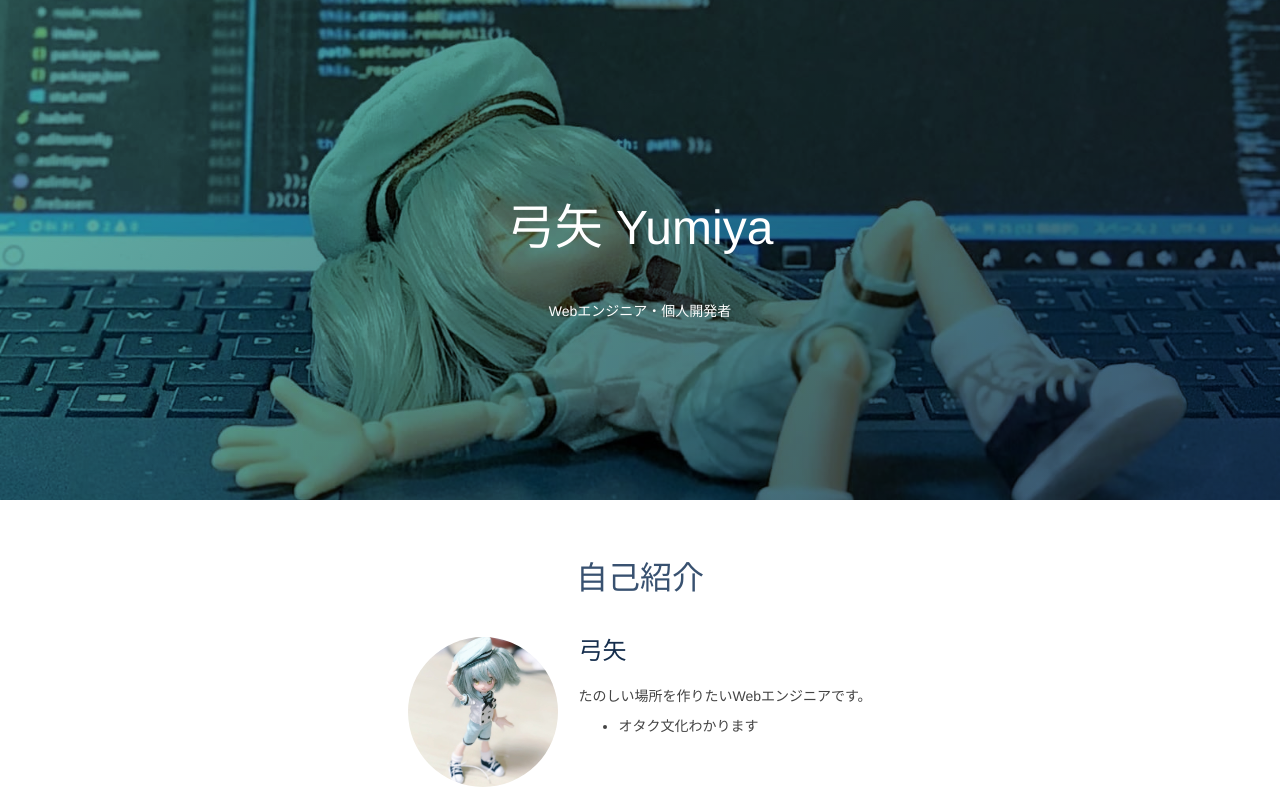
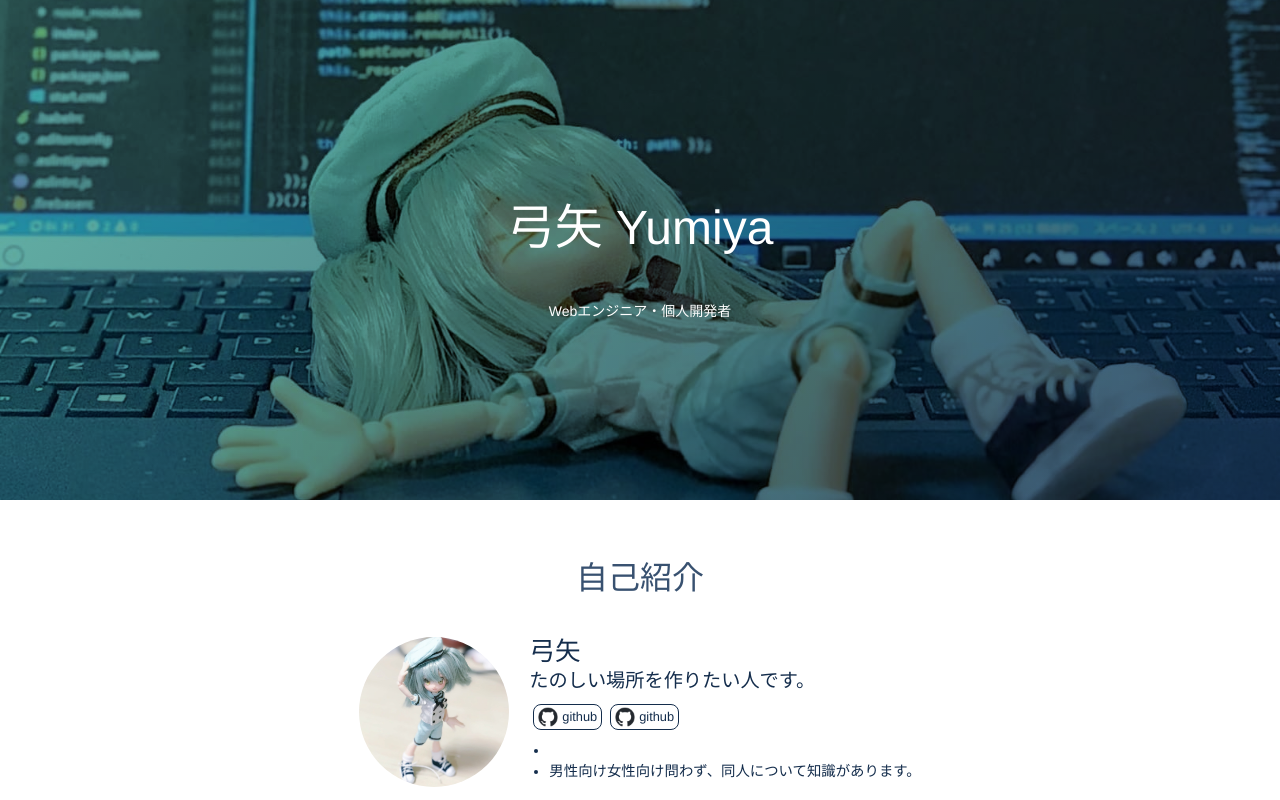
Before and after one commit to yumiyach/portfolio, a Nuxt app: page / in a window 1280 px wide. Shown: the top 800 px of the page. Built offline with nearby package versions, Linux system fonts and the light colour scheme.

Commit message:
プロフィール欄修正

```diff
--- a/components/ProlifePanel.vue
+++ b/components/ProlifePanel.vue
@@ -1,17 +1,44 @@
 <template>
   <div class="profile">
     <div class="profile_photo">
-        <img src="/avatar.jpg" alt="avatar" />
+      <img :src="profile.imageUrl" alt="avatar" />
     </div>
     <div class="profile_content">
-      <h3 class="profile_name">弓矢</h3>
-      <p class="profile_copy">たのしい場所を作りたいWebエンジニアです。</p>
+      <h3 class="profile_name">{{ profile.name }}</h3>
+      <p class="profile_caption">{{ profile.caption }}</p>
+      <div class="profile_links">
+        <a
+          class="profile_link"
+          v-for="(link, i) in profile.links"
+          :key="i"
+          :href="link.url"
+        >
+          <img :src="link.iconUrl" alt="icon" />
+          {{ link.name }}
+        </a>
+      </div>
       <ul class="profile_list">
-        <li>オタク文化わかります</li>
+        <li
+          class="profile_list_item"
+          v-for="(item, i) in profile.list"
+          :key="i"
+        >
+          {{ item }}
+        </li>
       </ul>
     </div>
   </div>
 </template>
+
+<script setup lang="ts">
+import { TProfile } from "~/types";
+const props = defineProps({
+  profile: {
+    type: Object as () => TProfile,
+    required: true,
+  },
+});
+</script>
 
 <style scoped>
 .profile {
@@ -26,25 +53,72 @@
 }
 .profile_photo {
   margin-right: 20px;
-  width: 150px;
-  aspect-ratio: 1;
-}
-@media screen and (max-width: 768px) {
-  .profile_photo {
+  @media screen and (max-width: 768px) {
     margin-right: 0;
+    margin-bottom: 20px;
   }
 }
 .profile_photo img {
-  width: 100%;
-  height: 100%;
+  width: 150px;
+  height: 150px;
+  aspect-ratio: 1;
   object-fit: cover;
   border-radius: 50%;
 }
 
 .profile_name {
   color: #142d4c;
-  font-size: 1.5rem;
+  font-size: 1.6rem;
   font-weight: 200;
+  margin-top: 0;
+  margin-bottom: 4px;
+  @media screen and (max-width: 768px) {
+    text-align: center;
+  }
+}
+.profile_caption {
+  color: #142d4c;
+  font-size: 1.2rem;
+  font-weight: 100;
+  margin-bottom: 12px;
+  margin-top: 0;
+  @media screen and (max-width: 768px) {
+    text-align: center;
+  }
+}
+.profile_links {
+  display: flex;
+  margin-bottom: 12px;
+  @media screen and (max-width: 768px) {
+    justify-content: center;
+  }
+}
+.profile_link {
+  display: flex;
+  align-items: center;
+  color: #142d4c;
+  font-size: 0.8rem;
+  margin: 0 4px;
+  font-weight: 400;
+  text-decoration: none;
+  border: 1px solid #142d4c;
+  padding: 2px 4px;
+  border-radius: 8px;
+}
+.profile_link img {
+  width: 20px;
+  height: 20px;
+  margin-right: 4px;
+}
+.profile_list {
+  margin-bottom: 0;
+  margin-top: 0;
+  padding-left: 20px;
+}
+.profile_list_item {
+  color: #142d4c;
+  font-size: 0.9rem;
+  margin-bottom: 4px;
   margin-top: 0;
 }
 </style>
--- a/pages/index.vue
+++ b/pages/index.vue
@@ -4,7 +4,27 @@
     <div class="contents">
       <div class="content">
         <h2 class="h2">自己紹介</h2>
-        <ProlifePanel />
+        <ProlifePanel :profile="{
+          imageUrl:'/avatar.jpg',
+          name:'弓矢',
+          caption:'たのしい場所を作りたい人です。',
+          list:[
+            '',
+            '男性向け女性向け問わず、同人について知識があります。',
+          ],
+          links:[
+            {
+              name:'github',
+              iconUrl:'/github-mark.png',
+              url:'https://twitter.com/yumiya_yumiyumi',
+            },
+            {
+              name:'github',
+              iconUrl:'/github-mark.png',
+              url:'https://twitter.com/yumiya_yumiyumi',
+            }
+          ]
+        }"/>
       </div>
       <div class="content">
         <h2 class="h2">個人開発作品</h2>
```
Also changed, not shown: types/index.d.ts (+23 -11 lines), public/github-mark.png (added), 1 other file (tests, documents, lock files or other folders).
